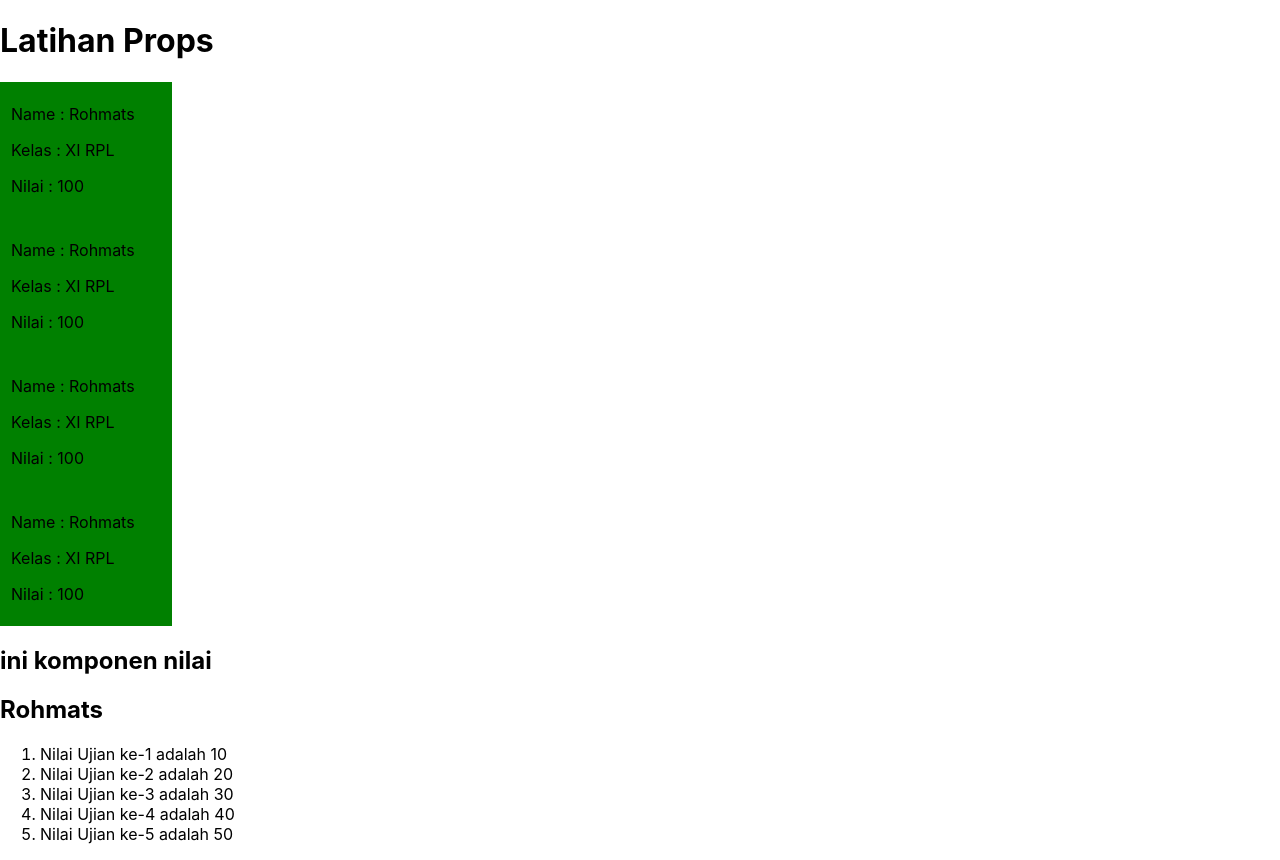
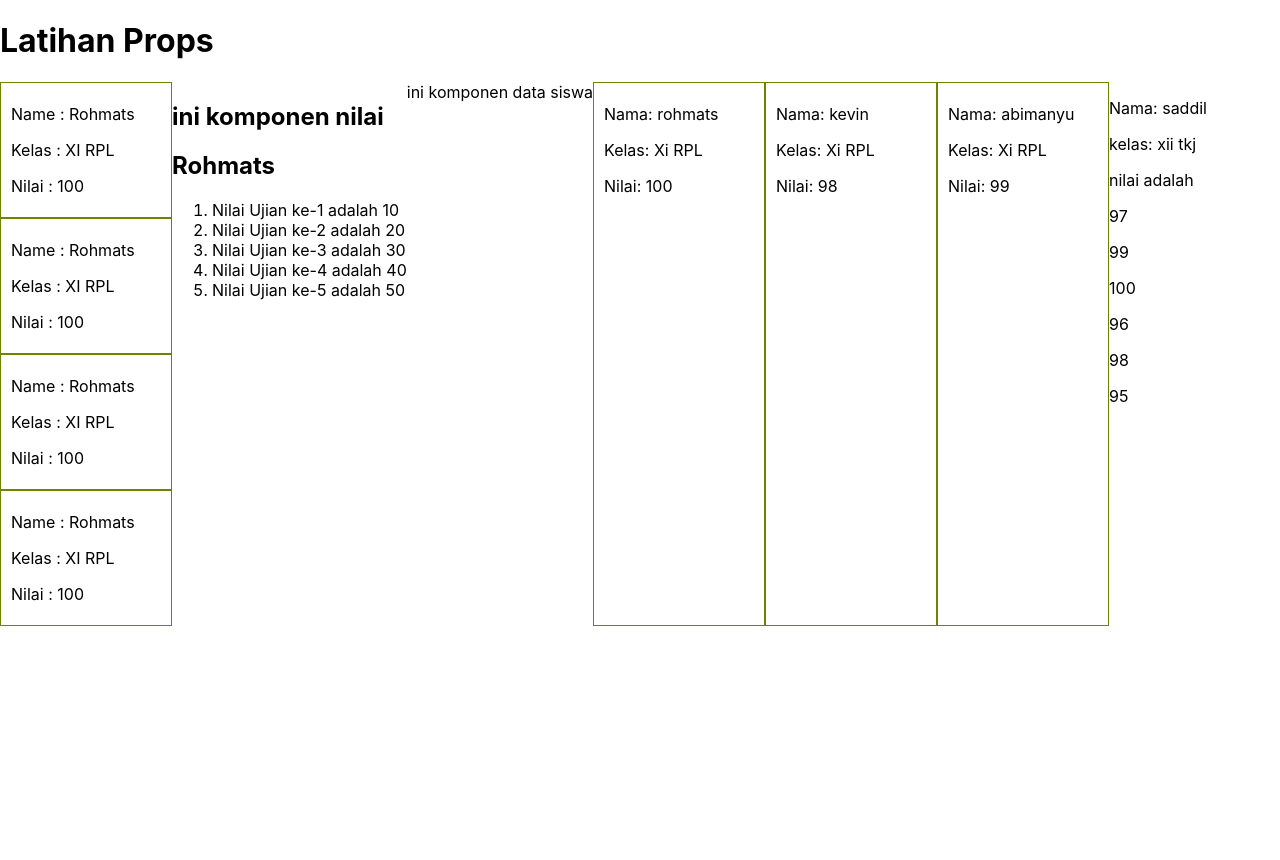
Before and after one commit to rhtsgh17/React, a React (Create React App) app: page / in a window 1280 px wide. After the commit the page ends 800 px from the top, so only its background shows below. Built offline with nearby package versions, Linux system fonts and the light colour scheme.

Commit message:
belajar-props

```diff
--- a/src/App.js
+++ b/src/App.js
@@ -3,8 +3,32 @@
 import "./styles/style.css"
 import Identitas from './module/identitas';
 import Nilai from './module/nilai';
+import DataSiswa from './module/dataSiswa';
 function App() {
   let [data, setData] = React.useState([10,20,30,40,50])
+  const [dataSiswa, setDataSiswa] = React.useState([
+    {
+    nama : "rohmats",
+    kelas : "Xi RPL",
+    nilai : 100,
+  },
+  {
+    nama : "kevin",
+    kelas : "Xi RPL",
+    nilai : 98,
+  },
+  {
+    nama : "abimanyu",
+    kelas : "Xi RPL",
+    nilai : 99,
+  },
+]);
+
+const [nilaiSiswa, setNilaiSiswa] = React.useState({
+  nama: "saddil",
+  kelas: "xii tkj",
+  nilai: [97, 99, 100, 96,98, 95],
+})
   return (
     <React.Fragment>
       <h1>Latihan Props</h1>
@@ -17,6 +41,7 @@
         </div>
 
         <Nilai nama={'Rohmats'} data={data}/>
+        <DataSiswa data={dataSiswa} nilai={nilaiSiswa}/>
       </section>
     </React.Fragment>
   );
--- /dev/null
+++ b/src/module/dataSiswa.jsx
@@ -0,0 +1,29 @@
+import React from "react";
+
+export default function DataSiswa({ data, nilai }) {
+  return (
+    <React.Fragment>
+      ini komponen data siswa
+      {data?.map(function (item, index) {
+        return (
+          <div className="identitas">
+            <p>Nama: {item.nama}</p>
+            <p>Kelas: {item.kelas}</p>
+            <p>Nilai: {item.nilai}</p>
+          </div>
+        );
+      })}
+      <div>
+        <p>Nama: {nilai.nama}</p>
+        <p>kelas: {nilai.kelas}</p>
+
+        <div>
+            nilai adalah
+            {nilai.nilai.map((item) =>{
+                return <p>{item}</p>;
+            })}
+        </div>
+      </div>
+    </React.Fragment>
+  );
+}
--- a/src/styles/style.css
+++ b/src/styles/style.css
@@ -4,12 +4,13 @@
     border: 1px solid hotpink;
 }
 .identitas {
-    background-color: green;
+    background-color: white;
     padding: 5px 10px;
-    border: 1px solid green;
+    border: 1px solid rgb(111, 131, 0);
     width: 150px;
 }
 
 .section{
-    justify-content: center;
+
+    display: flex;
 }
```
